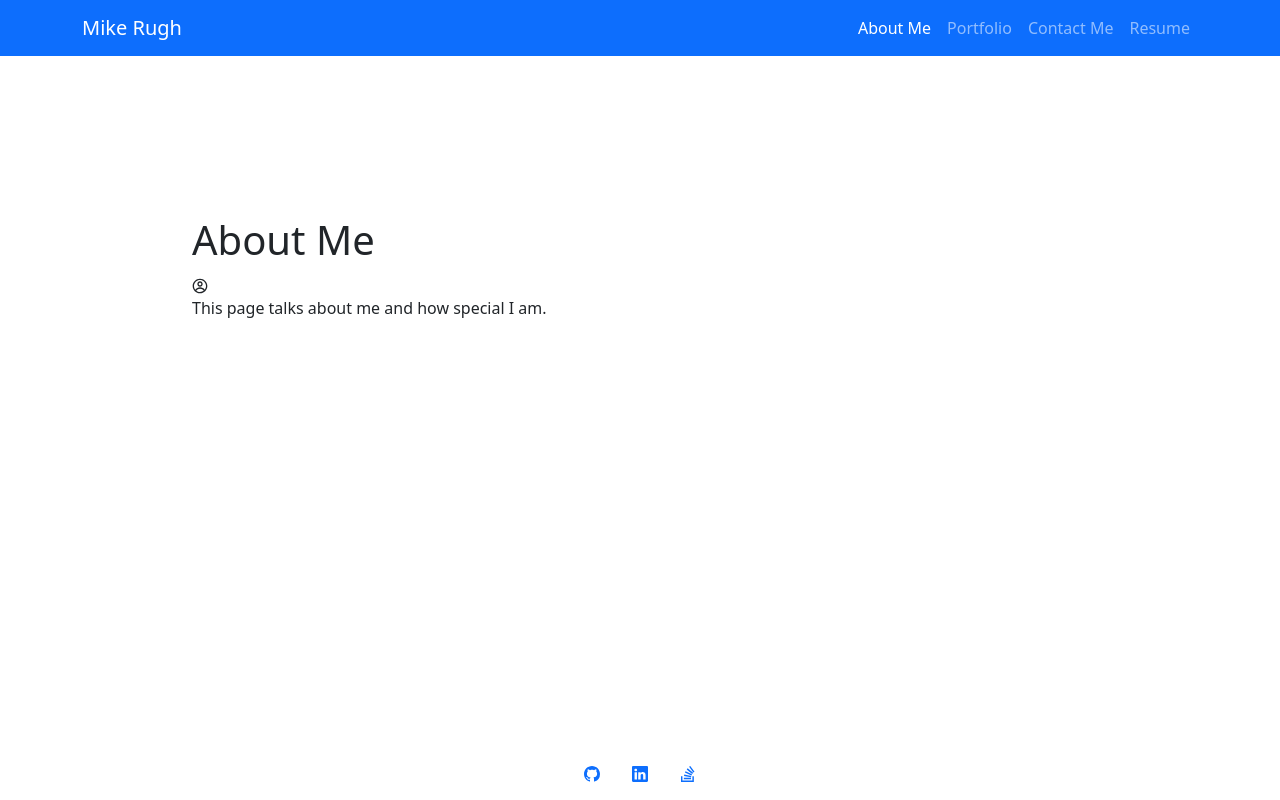
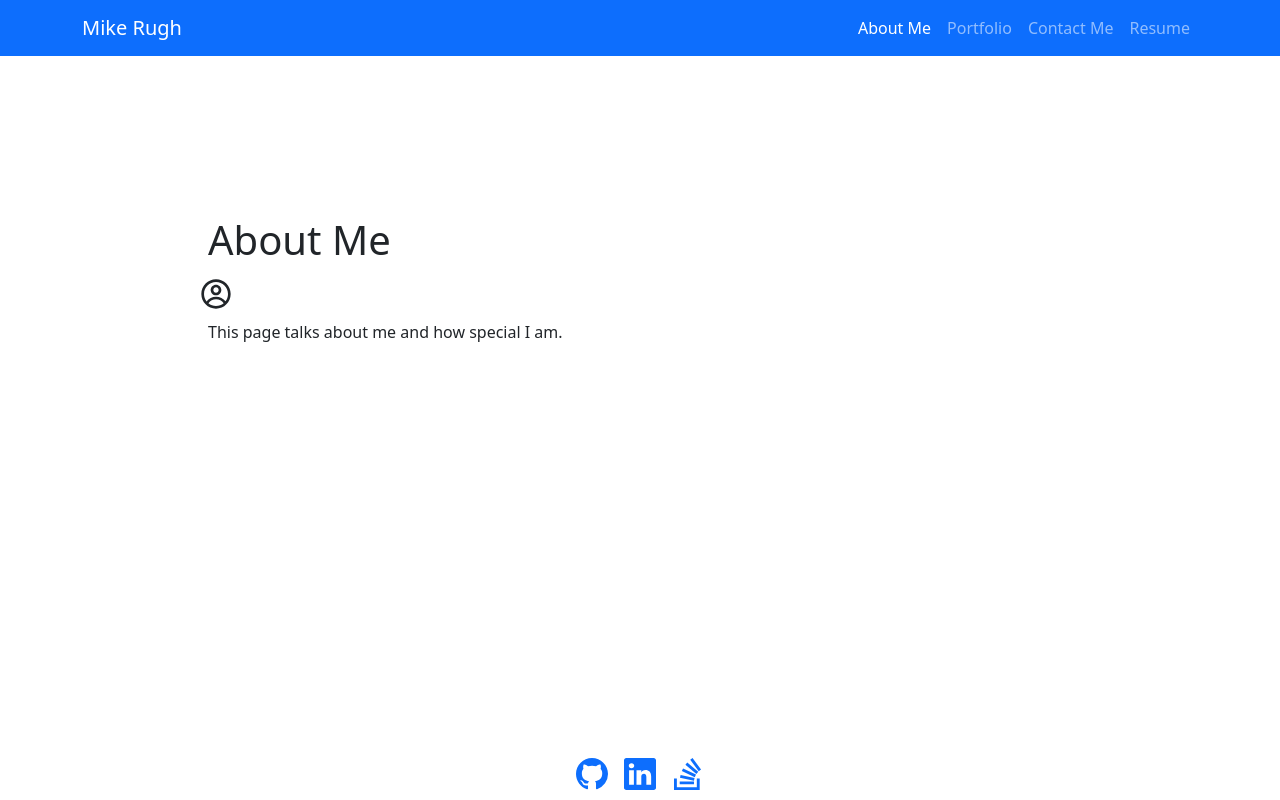
Before and after one commit to DA-Mike/reactafolio, a React (Create React App) app: page / in a window 1280 px wide. Built offline with nearby package versions, Linux system fonts and the light colour scheme.

Commit message:
adds styling, improves download functionality

```diff
--- a/src/App.css
+++ b/src/App.css
@@ -1,3 +1,7 @@
+img, svg {
+  scale: 200%;
+}
+
 .footer{
   margin-top: 1rem;
   padding: 1rem;
--- a/src/components/Project.js
+++ b/src/components/Project.js
@@ -7,7 +7,9 @@ export default function Project({ title, description, depUrl, gitHub }) {
     return (
         <div>
             <div className='card project-card' bg='primary'>
-                <a href={depUrl}><h4>{title}</h4></a><p><a href={gitHub}><BsGithub /></a></p>
+                <div className="row repo-title">
+                    <a class="col" href={depUrl}><h4>{title}</h4></a><p class="col"><a href={gitHub}><BsGithub /></a></p>
+                </div>
                 <h6>{description}</h6>
             </div>
         </div>
--- a/src/components/pages/About.js
+++ b/src/components/pages/About.js
@@ -6,9 +6,9 @@ function About() {
     return (
         <div>
             <div className='page-container'>
-                <h1>About Me</h1>
-                <div><CgProfile /></div>
-                <div>This page talks about me and how special I am.</div>
+                <h1 className='about'>About Me</h1>
+                <div className='aboutIcon'><CgProfile /></div>
+                <div className='aboutText'>This page talks about me and how special I am.</div>
             </div>
         </div>
     );
--- a/src/components/pages/Contact.js
+++ b/src/components/pages/Contact.js
@@ -14,8 +14,10 @@ const Contact = () => {
   if (submitted) {
     return (
       <>
-        <div className="text-2xl">Thank you!</div>
-        <div className="text-md">We'll be in touch soon.</div>
+        <div className="thanks">
+          <div className="text-2xl">Thank you!</div>
+          <div className="text-md">We'll be in touch soon.</div>
+        </div>
       </>
     );
   }
@@ -59,7 +61,7 @@ const Contact = () => {
                 </div>
                 <div className="mb-3 pt-0">
                     <button
-                    className="bg-primary text-white active:bg-info font-bold uppercase text-sm px-6 py-3 rounded shadow hover:shadow-lg outline-none focus:outline-none mr-1 mb-1 ease-linear transition-all duration-150"
+                    className=" btn btn-primary"
                     type="submit"
                     >
                     Send a message
--- a/src/components/pages/Resume.js
+++ b/src/components/pages/Resume.js
@@ -1,12 +1,50 @@
 import React from 'react';
 import '../styles/pages.css';
+
+const resumeText = [`
+    My Resume
+Front-End Proficiencies
+
+    HTML
+    CSS
+    JavaScript
+    jQuery
+    Responsive Design
+    React
+    Angular
+    Bootstrap
+
+Back-End Proficiencies
+
+    APIs
+    Node
+    Express
+    MySQL, Sequelize
+    MongoDB, Mongoose
+    React
+    Rest
+    GraphQL
+    Python
+    Java
+    Spring Boot`];
+
+const downloadTxtFile = () => {
+    const file = new Blob(resumeText, {type: 'text/plain'});
+
+    const element = document.createElement("a");
+    element.href = URL.createObjectURL(file);
+    element.download = "Mike-Rugh_Resume-" + Date.now() + ".doc";
+
+    document.body.appendChild(element);
+    element.click();
+}
 
 function Resume() {
     return (
         <div>
             <div className='page-container'>
                 <h1>My Resume</h1>
-                <a href="../../../assets/resume.doc" download><div>Click here to download my resume</div></a>
+                <button className="btn btn-primary" id="downloadBtn"  onClick={downloadTxtFile} value="download">Download Resume</button>
                 <div><h3>Front-End Proficiencies</h3>
                     <ul>
                         <li>HTML</li>
--- a/src/components/styles/pages.css
+++ b/src/components/styles/pages.css
@@ -7,10 +7,28 @@ h2 {
     margin-left: 15%;
 }
 
+.about {
+    margin: 1rem;
+}
+
+.aboutIcon {
+    margin: 1rem;
+}
+
+.aboutText {
+    margin: 1rem;
+}
+
 .contact-container {
     margin: 5rem;
     display: flex;
     justify-content: center;
+}
+
+.thanks {
+    display: block;
+    margin-left: 45%;
+    margin-top: 10%;
 }
 
 .form-container {
@@ -35,4 +53,9 @@ h2 {
         margin: 0;
     }
 
+    .thanks {
+        margin-left: 35%;
+
+    }
+
  }
--- a/src/components/styles/project.css
+++ b/src/components/styles/project.css
@@ -1,9 +1,17 @@
 .project-container {
-    margin: 2rem;
+    margin-top: 2rem;
+    margin-bottom: 2rem;
+    margin-right: 2rem;
 }
 
 .project-card {
     padding: 1rem;
+}
+
+.repo-title {
+  margin-bottom: 3rem;
+  padding-top: 1rem;
+  height: 5rem;
 }
 
 @media (max-width: 768px) {
@@ -12,4 +20,8 @@
         width: 85%;
     }
 
+    .repo-title {
+        height: 3rem;
+    }
+
 }
```
Also changed, not shown: 1 other file (tests, documents, lock files or other folders).
